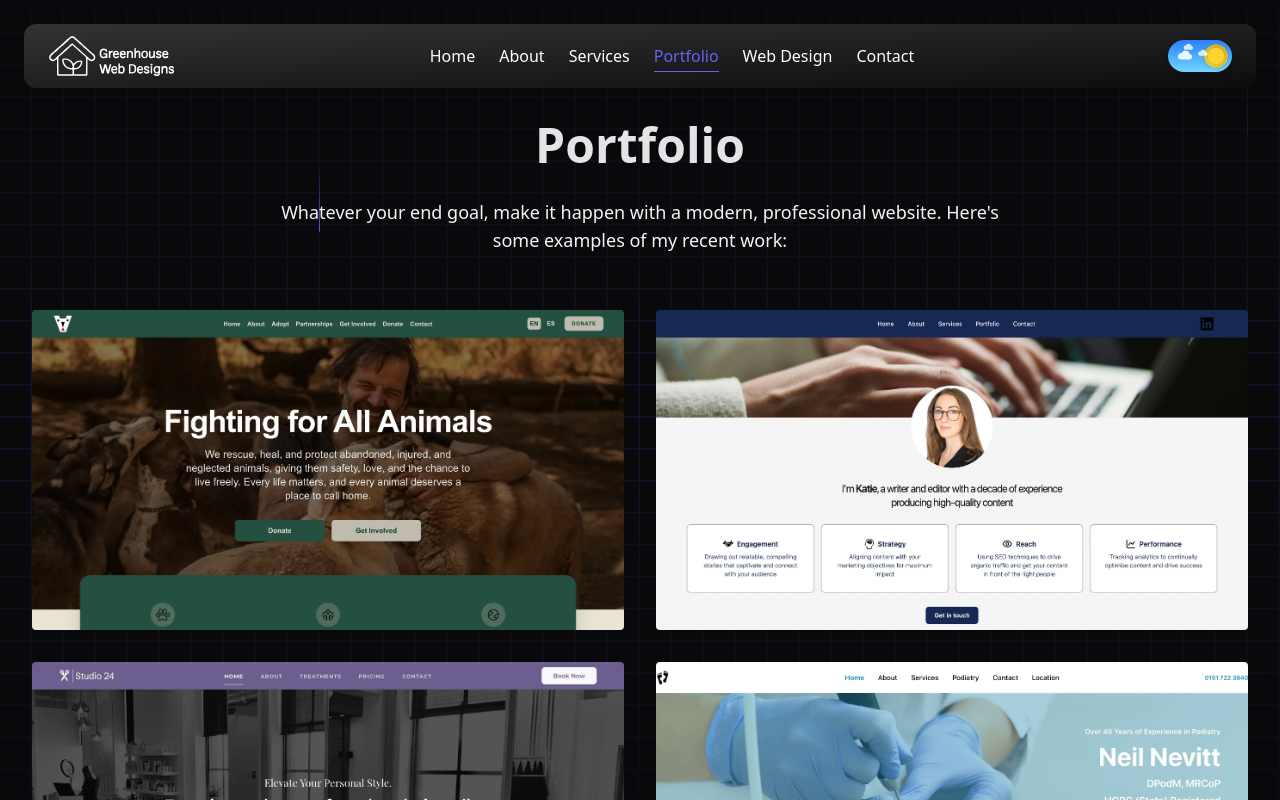
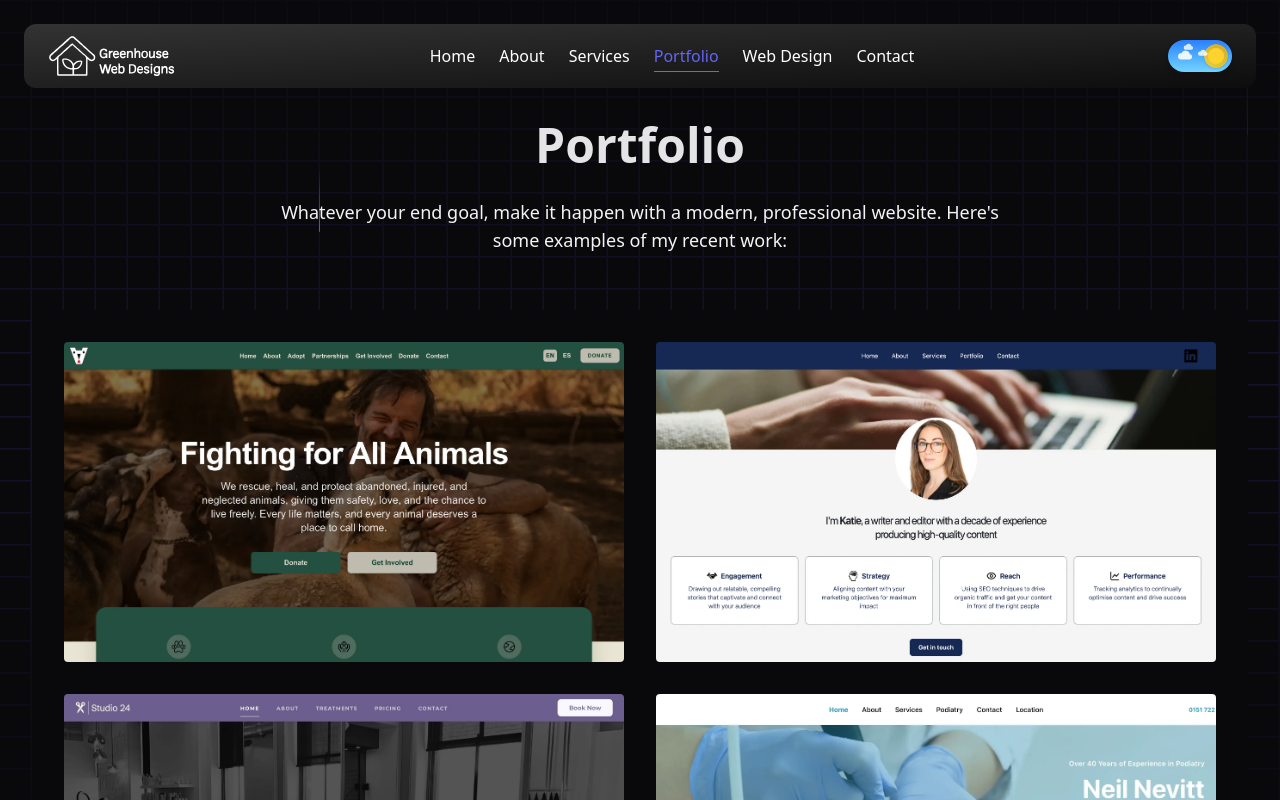
Before and after one commit to jacobadam/greenhousewebdesigns, a Next.js app: page /portfolio in a window 1280 px wide. Shown: the top 800 px of the page. Built offline with nearby package versions, Linux system fonts and the light colour scheme.

Commit message:
add bg to portfolio

```diff
--- a/src/app/portfolio/page.jsx
+++ b/src/app/portfolio/page.jsx
@@ -50,7 +50,7 @@ export default function Portfolio() {
             </p>
           </div>
         </div>
-        <div className="grid grid-cols-1 md:grid-cols-2 gap-4 lg:gap-8">
+        <div className="grid grid-cols-1 md:grid-cols-2 gap-4 lg:gap-8 p-6 md:p-8 bg-zinc-100 dark:bg-zinc-950">
           {portfolioData.map(
             ({ src, altText, title, description, url }, id) => (
               <div
```
